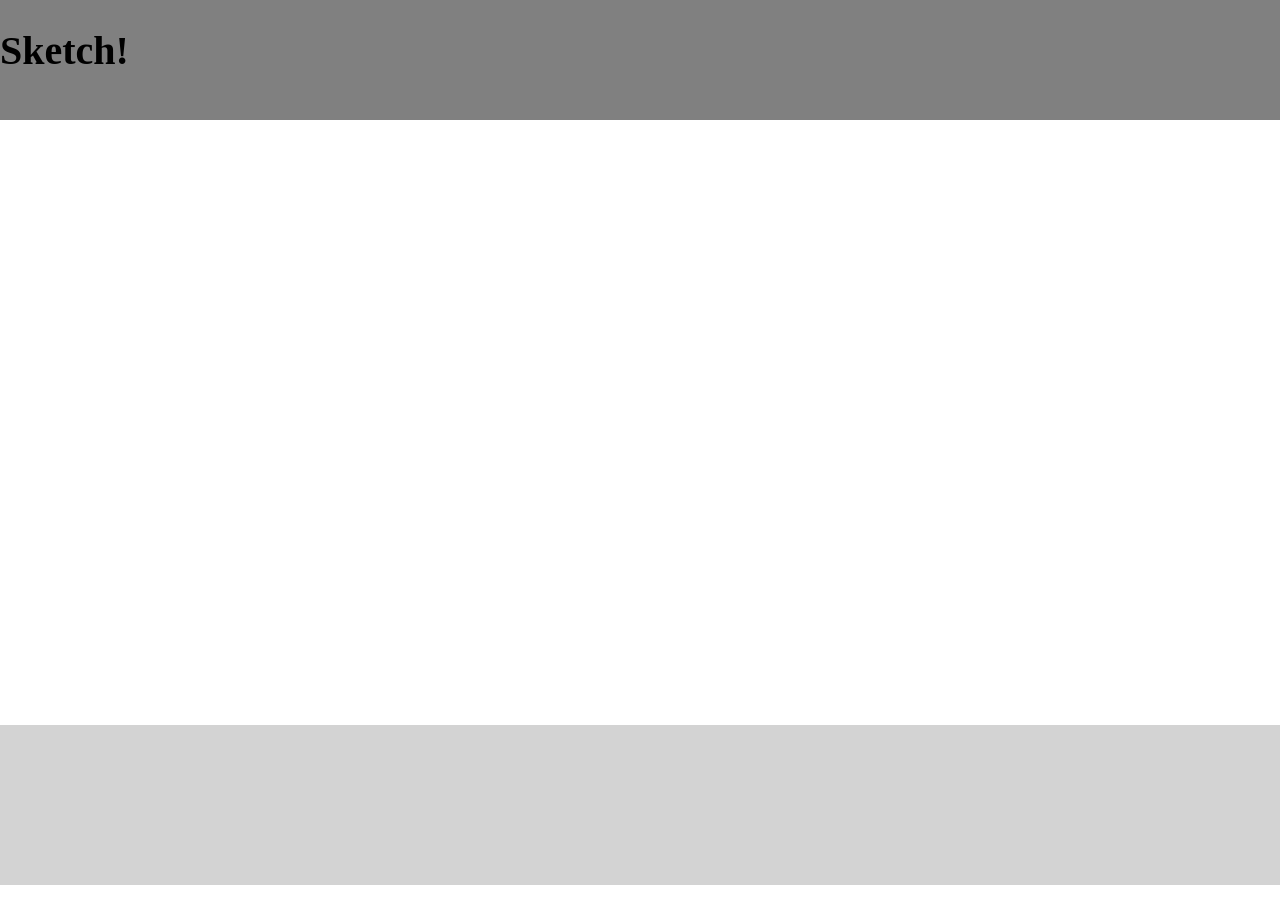
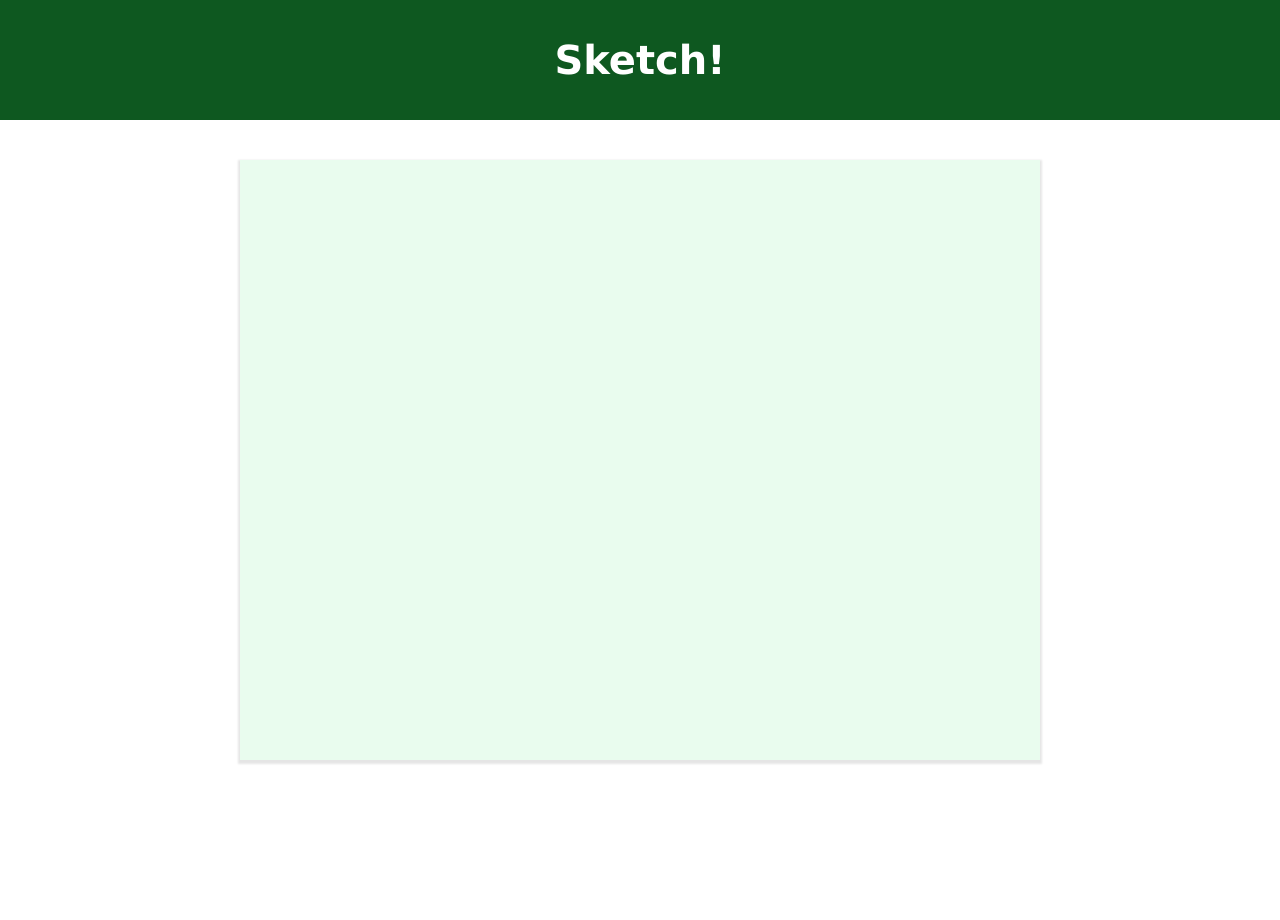
Before and after one commit to j-toscani/quicksketchcanvas, a plain HTML site: page index.html in a window 1280 px wide. Before the commit the page ends 885 px from the top, so only its background shows below. Drawn offline with Linux system fonts and the light colour scheme.

Commit message:
add styles

```diff
--- a/style.css
+++ b/style.css
@@ -4,7 +4,16 @@
   box-sizing: inherit;
 }
 
+:root {
+  --color-100: hsl(135, 73%, 20%);
+  --color-200: hsl(135, 73%, 40%);
+  --color-300: hsl(135, 73%, 60%);
+  --color-400: hsl(135, 73%, 80%);
+  --color-500: hsl(135, 73%, 95%);
+}
+
 html {
+  font-family: Verdana, Geneva, Tahoma, sans-serif;
   height: 100%;
   box-sizing: border-box;
   font-size: clamp(12px, 2.5vw, 20px);
@@ -18,11 +27,23 @@ body {
   grid-template-columns: 1fr;
   grid-template-rows: 15vh 1fr 20vh;
 }
+h1 {
+  font-weight: 600;
+}
+
+canvas {
+  background-color: var(--color-500);
+  margin-top: 2rem;
+  box-shadow: 0px 2px 2px 2px rgba(0, 0, 0, 0.1);
+}
 
 header {
-  background: gray;
+  background: var(--color-100);
+  color: white;
 }
 
-footer {
-  background: lightgray;
+.flex-center {
+  display: flex;
+  justify-content: center;
+  align-items: center;
 }
```
